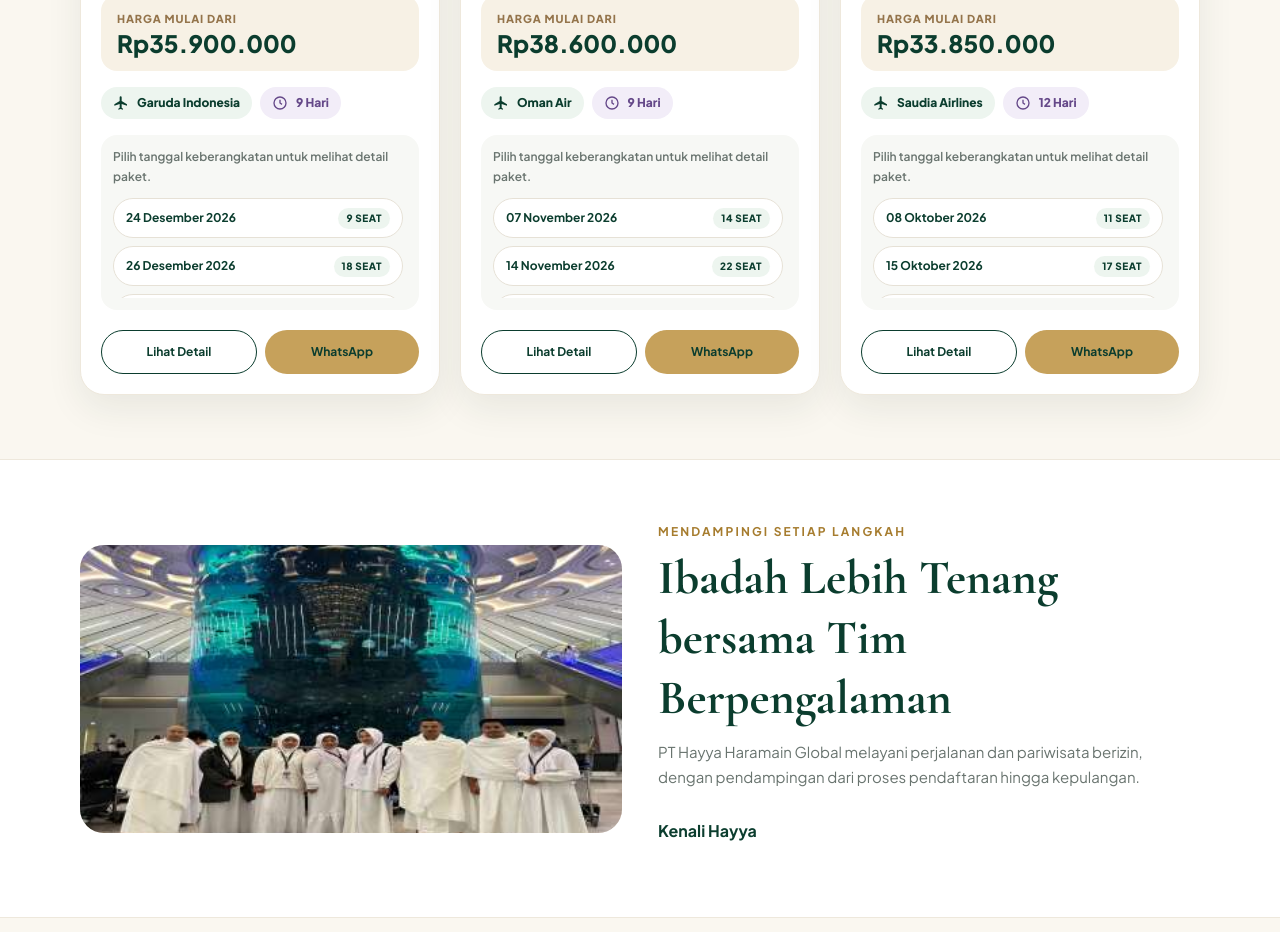
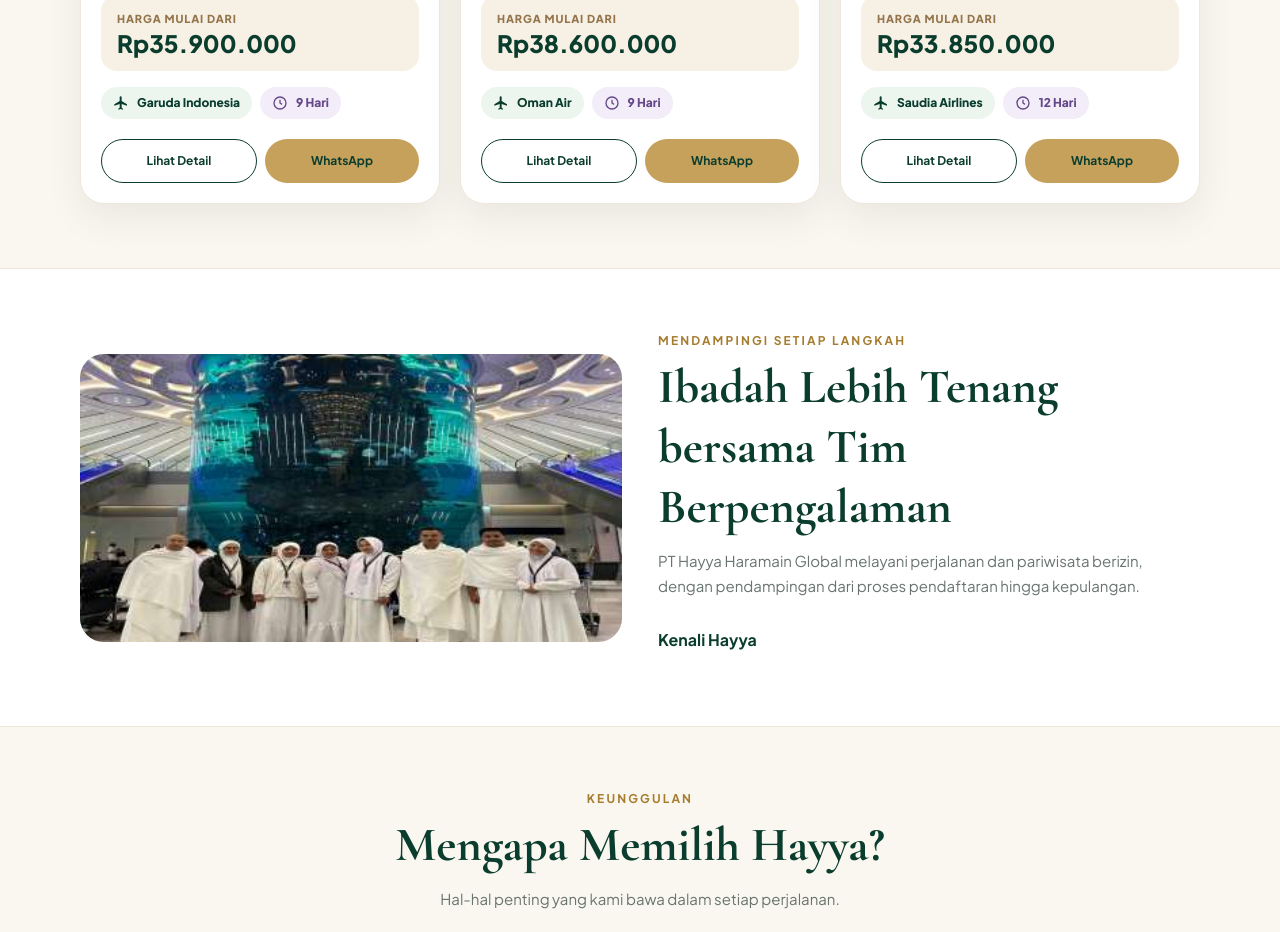
Before and after one commit to habibiazmi123/hayya-travel, a Next.js app: page / in a window 1280 px wide. Shown: the part 1560-2492 px from the top of the page. Built offline with nearby package versions, Linux system fonts and the light colour scheme.

Commit message:
refine: simplify package cards

```diff
--- a/components/PackageCard.tsx
+++ b/components/PackageCard.tsx
@@ -5,9 +5,6 @@ import { formatIDR } from "@/lib/format";
 import { packageWaLink } from "@/lib/whatsapp";
 
 export function PackageCard({ packageInfo }: { packageInfo: PackageInfo }) {
-  const departures = packageInfo.departureOptions?.length ? packageInfo.departureOptions : [{ date: packageInfo.dateLabel, seats: null }];
-  const seatLabel = packageInfo.seatLabel;
-
   return (
     <article className="flex h-full flex-col overflow-hidden rounded-3xl border border-[#eee8dc] bg-white shadow-[0_14px_36px_rgba(20,45,36,0.08)] transition-transform hover:-translate-y-1">
       <div className="relative aspect-[4/5]">
@@ -29,15 +26,6 @@ export function PackageCard({ packageInfo }: { packageInfo: PackageInfo }) {
             <span>{packageInfo.durationLabel}</span>
           </span>
         </div>
-        <div className="mt-4 rounded-2xl bg-[#f7f8f5] p-3">
-          <p className="text-xs font-semibold leading-relaxed text-sage">Pilih tanggal keberangkatan untuk melihat detail paket.</p>
-          <div className="mt-3 max-h-[6.25rem] space-y-2 overflow-y-auto pr-1">
-            {departures.map((departure) => <div key={departure.date} className="flex min-h-10 items-center justify-between gap-2 rounded-full border border-[#e6e1d6] bg-white px-3 py-2 text-xs font-bold text-pine">
-              <span>{departure.date}</span>
-              {departure.seats ? <span className="rounded-full bg-[#edf5ef] px-2 py-1 text-[10px] font-extrabold uppercase tracking-[0.05em] text-pine">{departure.seats} seat</span> : seatLabel ? <span className="rounded-full bg-[#edf5ef] px-2 py-1 text-[10px] font-extrabold uppercase tracking-[0.05em] text-pine">Seat {seatLabel.toLowerCase()}</span> : null}
-            </div>)}
-          </div>
-        </div>
         <div className="mt-auto flex gap-2 pt-5">
           <Link href={`/paket/${packageInfo.slug}`} className="inline-flex min-h-11 flex-1 items-center justify-center rounded-full border border-pine px-3 text-xs font-bold text-pine transition-colors hover:bg-pine hover:text-white">Lihat Detail</Link>
           <a href={packageWaLink(packageInfo)} target="_blank" rel="noopener noreferrer" className="inline-flex min-h-11 flex-1 items-center justify-center rounded-full bg-gold px-3 text-xs font-bold text-pine transition-colors hover:bg-gold-soft">WhatsApp</a>
--- a/lib/packages.ts
+++ b/lib/packages.ts
@@ -8,7 +8,6 @@ export type PackageInfo = {
   departureCity?: string;
   airline?: string;
   seatLabel?: string;
-  departureOptions?: { date: string; seats: number }[];
   priceFrom: number;
   image: string;
   gallery?: { src: string; alt: string; width: number; height: number }[];
@@ -29,11 +28,6 @@ export const PACKAGES: PackageInfo[] = [
     departureCity: "Jakarta",
     airline: "Garuda Indonesia",
     seatLabel: "Terbatas",
-    departureOptions: [
-      { date: "24 Desember 2026", seats: 9 },
-      { date: "26 Desember 2026", seats: 18 },
-      { date: "28 Desember 2026", seats: 12 },
-    ],
     priceFrom: 35900000,
     image: "/package-1.jpg",
     gallery: [{ src: "/package-1.jpg", alt: "Suasana perjalanan umroh", width: 1160, height: 1452 }],
@@ -58,11 +52,6 @@ export const PACKAGES: PackageInfo[] = [
     durationLabel: "9 Hari",
     airline: "Oman Air",
     seatLabel: "Terbatas",
-    departureOptions: [
-      { date: "07 November 2026", seats: 14 },
-      { date: "14 November 2026", seats: 22 },
-      { date: "21 November 2026", seats: 8 },
-    ],
     priceFrom: 38600000,
     image: "/package-2.jpg",
     gallery: [{ src: "/package-2.jpg", alt: "Suasana perjalanan umroh", width: 1080, height: 1528 }],
@@ -88,11 +77,6 @@ export const PACKAGES: PackageInfo[] = [
     departureCity: "Jakarta",
     airline: "Saudia Airlines",
     seatLabel: "Terbatas",
-    departureOptions: [
-      { date: "08 Oktober 2026", seats: 11 },
-      { date: "15 Oktober 2026", seats: 17 },
-      { date: "22 Oktober 2026", seats: 6 },
-    ],
     priceFrom: 33850000,
     image: "/package-3.jpg",
     gallery: [{ src: "/package-3.jpg", alt: "Suasana perjalanan umroh", width: 1080, height: 1528 }],
```
